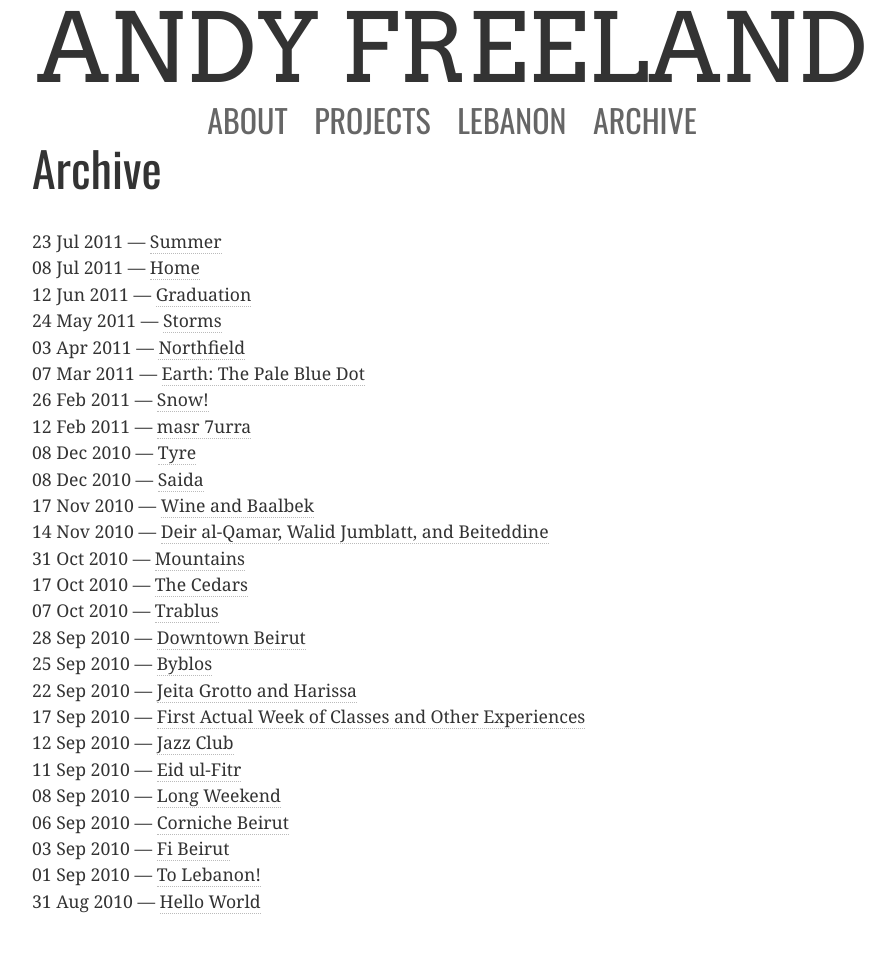
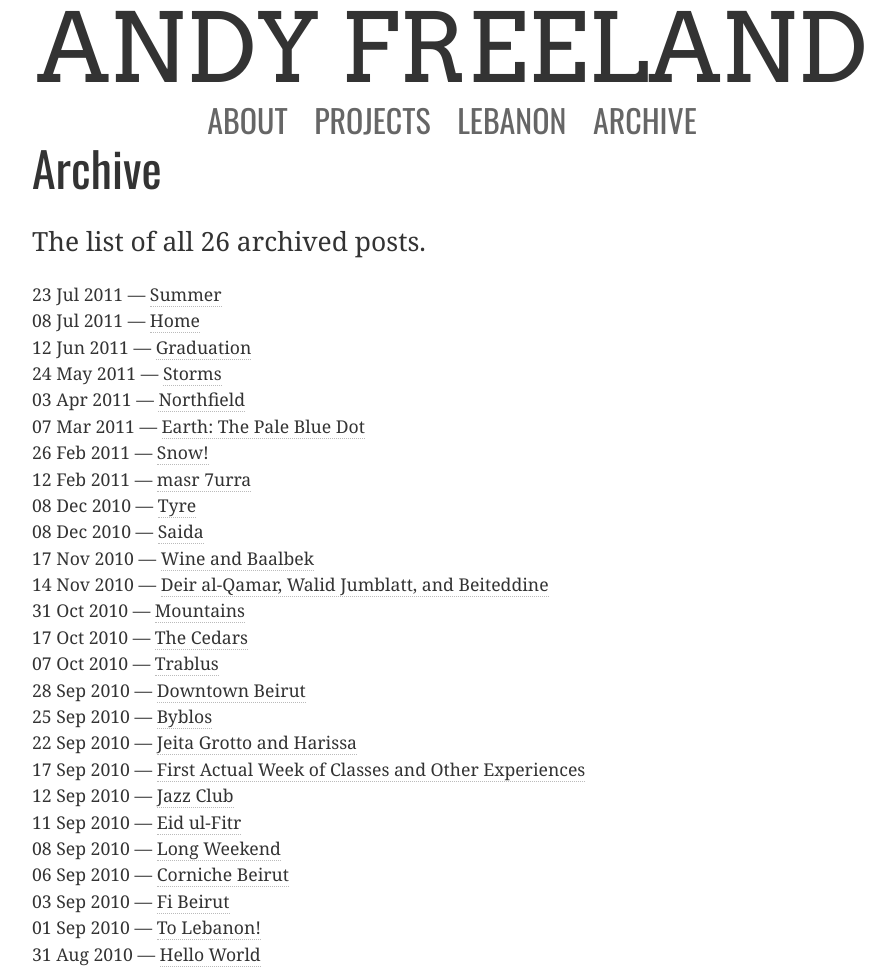
Before and after one commit to emory/andyfreeland.net, a Jekyll site: the page built from archive.html, in a window 1280 px wide. Shown: the whole page, without its empty margins (188-1083 px from the left). Built offline with Jekyll 4.4.1, drawn with Linux system fonts in a browser that asks for light colours; Markdown is read by kramdown in place of the engine named in the settings; comment, search, counter and statistics services are not loaded; before the commit the page ends 914 px from its top, so only the background shows below that.

Commit message:
archive page now says how many posts it has

```diff
--- a/archive.html
+++ b/archive.html
@@ -2,6 +2,8 @@
 layout: page
 title: Archive
 ---
+
+<h2>The list of all {{ site.posts.size }} archived posts.</h2>
 
 <ol class="archive">
     {% for post in site.posts %}
```
